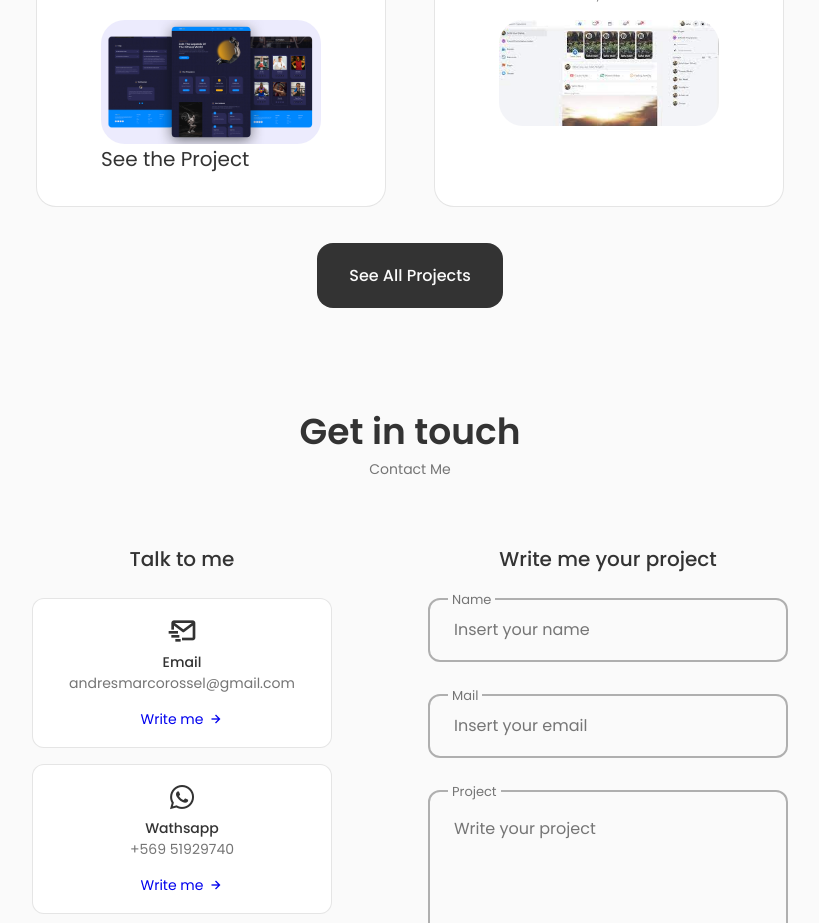
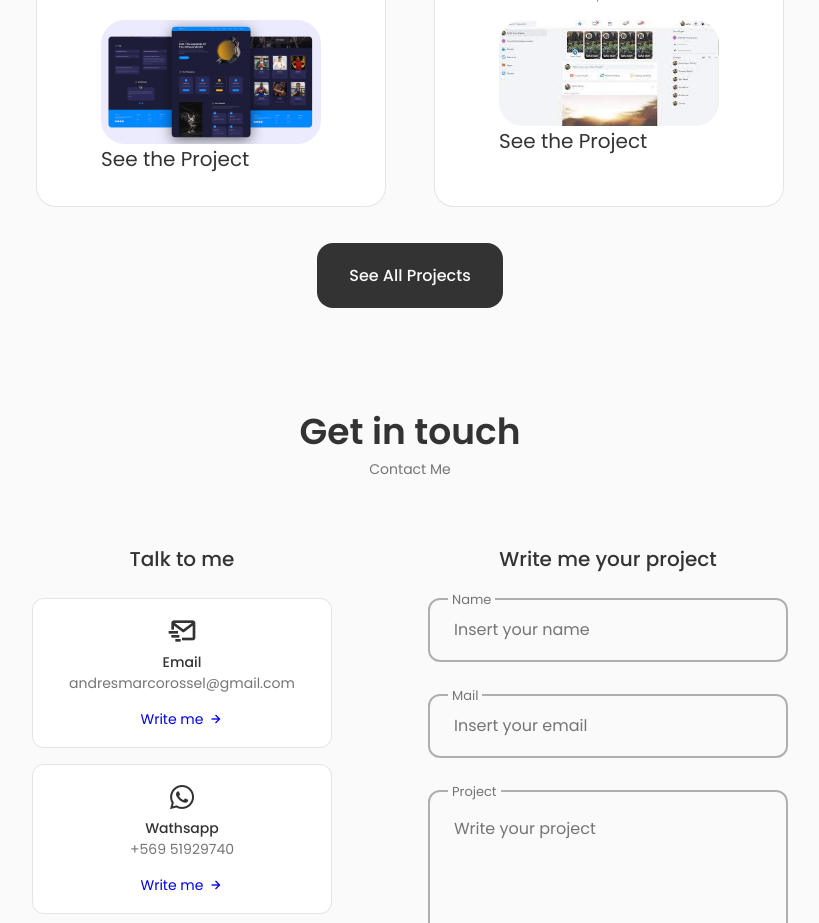
Before and after one commit to MarcoRosselDev/portafollio, a React (Create React App) app: page / in a window 1280 px wide. Shown: the part 2200-3123 px from the top of the page, without its empty margins (230-1049 px from the left). Built offline with nearby package versions, Linux system fonts and the light colour scheme.

Commit message:
preparing to portfolio 2

```diff
--- a/src/components/portfolio/ProjectTwo.jsx
+++ b/src/components/portfolio/ProjectTwo.jsx
@@ -17,6 +17,15 @@ const ProjectTwo = () => {
           <img src={AboutImg} alt="" className="about__img" />{" "}
         </div>
       </div>
+      <div>
+        <a
+          href="../../fitnesPage/public/index.html"
+          className="home__social-icon"
+          target="_blank"
+        >
+          See the Project
+        </a>
+      </div>
     </div>
   );
 };
```
